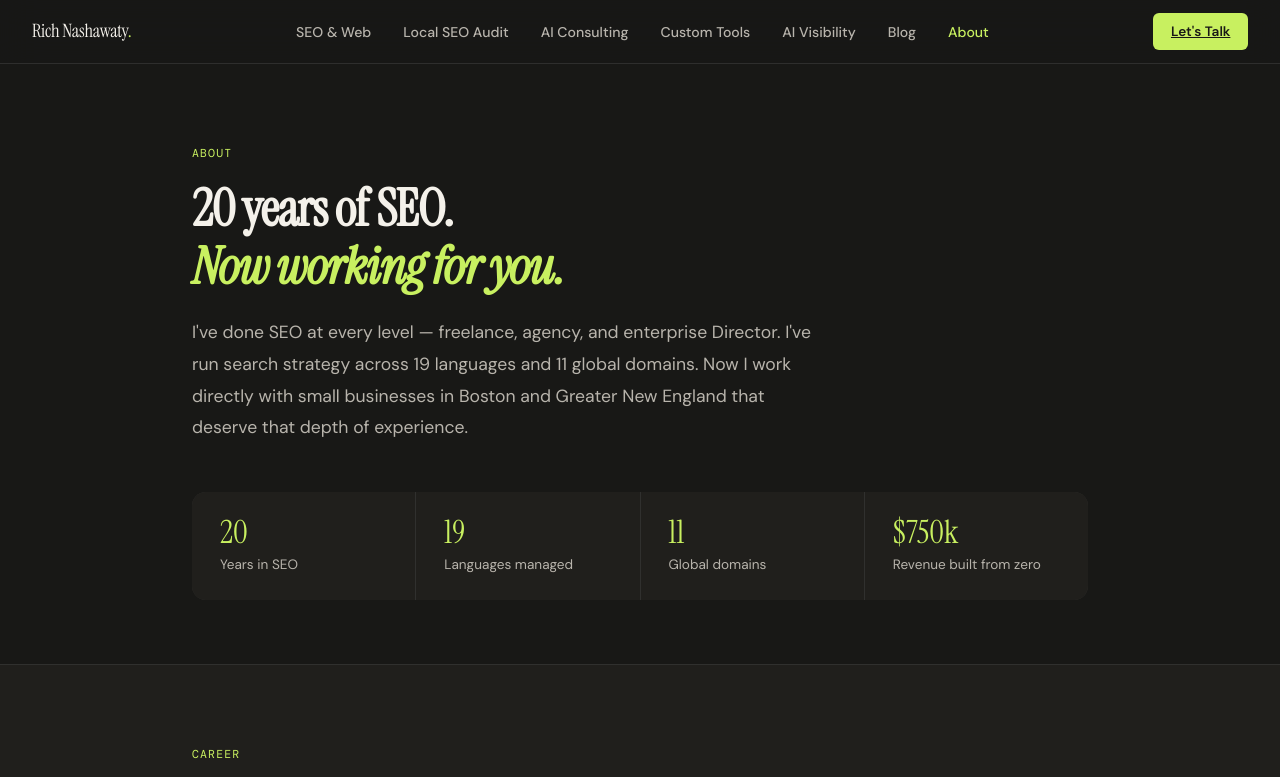
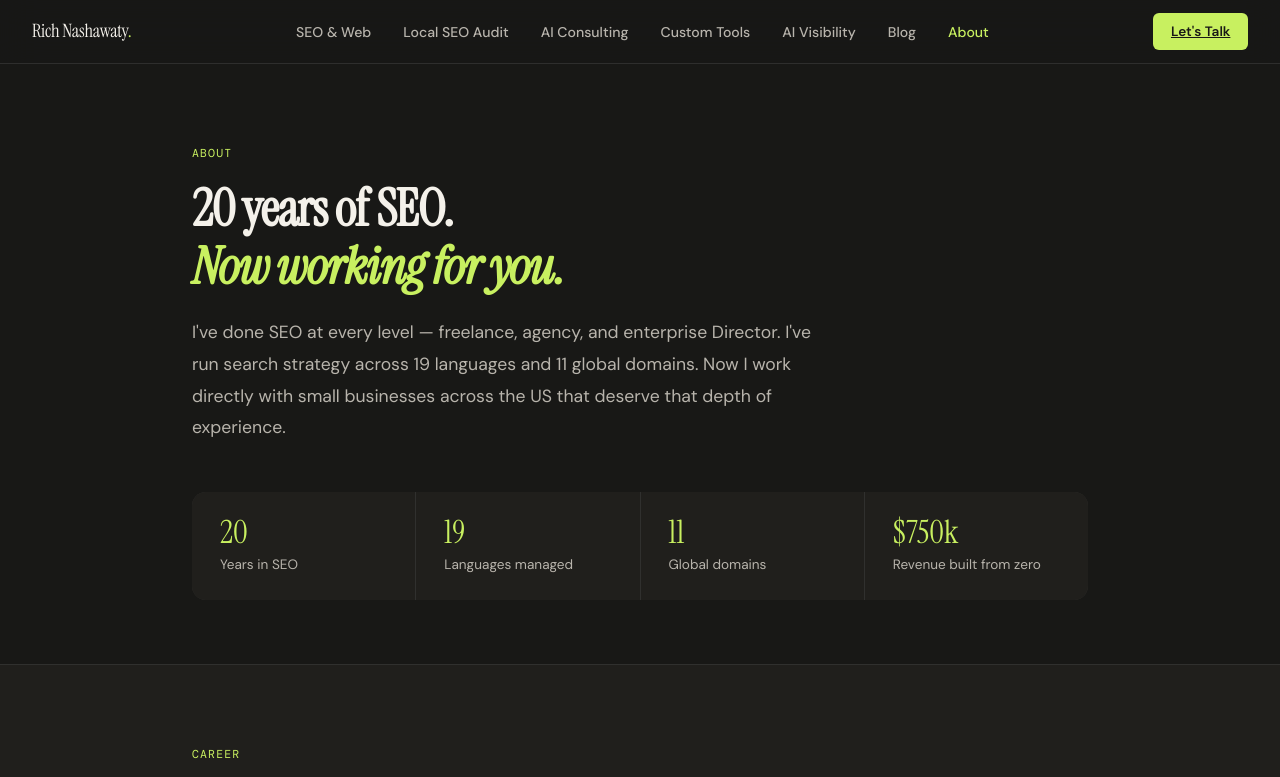
Before and after one commit to richn33-sys/richnashawaty, a plain HTML site: page about.html in a window 1280 px wide. Shown: the top 777 px of the page. Drawn offline with nearby package versions, Linux system fonts and the light colour scheme.

Commit message:
final geo cleanup on about.html

```diff
--- a/about.html
+++ b/about.html
@@ -10,7 +10,7 @@
 
   <!-- Open Graph -->
   <meta property="og:title" content="About Rich Nashawaty — SEO Consultant, Boston MA">
-  <meta property="og:description" content="20 years of SEO experience across freelance, agency, and enterprise. Now working directly with small businesses in Boston and Greater New England.">
+  <meta property="og:description" content="20 years of SEO experience across freelance, agency, and enterprise — from solo consulting to directing search strategy at large national brands. Now working directly with small businesses across the US.">
   <meta property="og:type" content="profile">
   <meta property="og:url" content="https://richnashawaty.com/about.html">
 
@@ -294,7 +294,7 @@
     <div class="container">
       <span class="label">About</span>
       <h1>20 years of SEO.<br><em>Now working for you.</em></h1>
-      <p class="lead">I've done SEO at every level — freelance, agency, and enterprise Director. I've run search strategy across 19 languages and 11 global domains. Now I work directly with small businesses in Boston and Greater New England that deserve that depth of experience.</p>
+      <p class="lead">I've done SEO at every level — freelance, agency, and enterprise Director. I've run search strategy across 19 languages and 11 global domains. Now I work directly with small businesses across the US that deserve that depth of experience.</p>
       <div class="stat-row">
         <div class="stat">
           <div class="stat-num">20</div>
```
